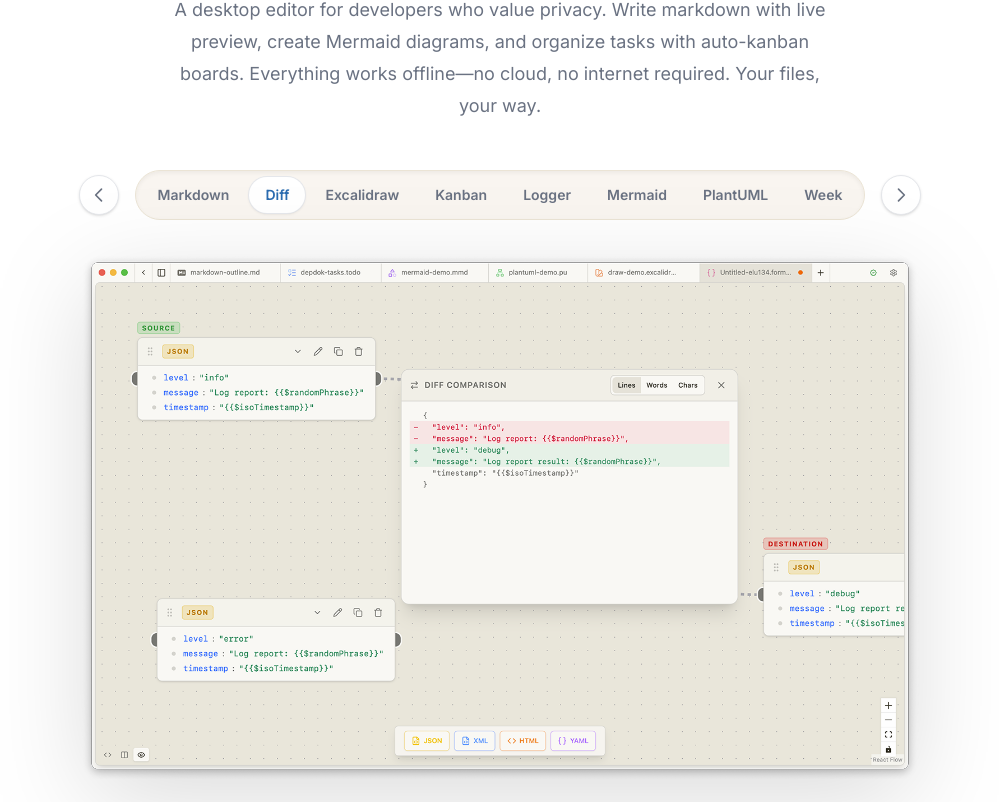
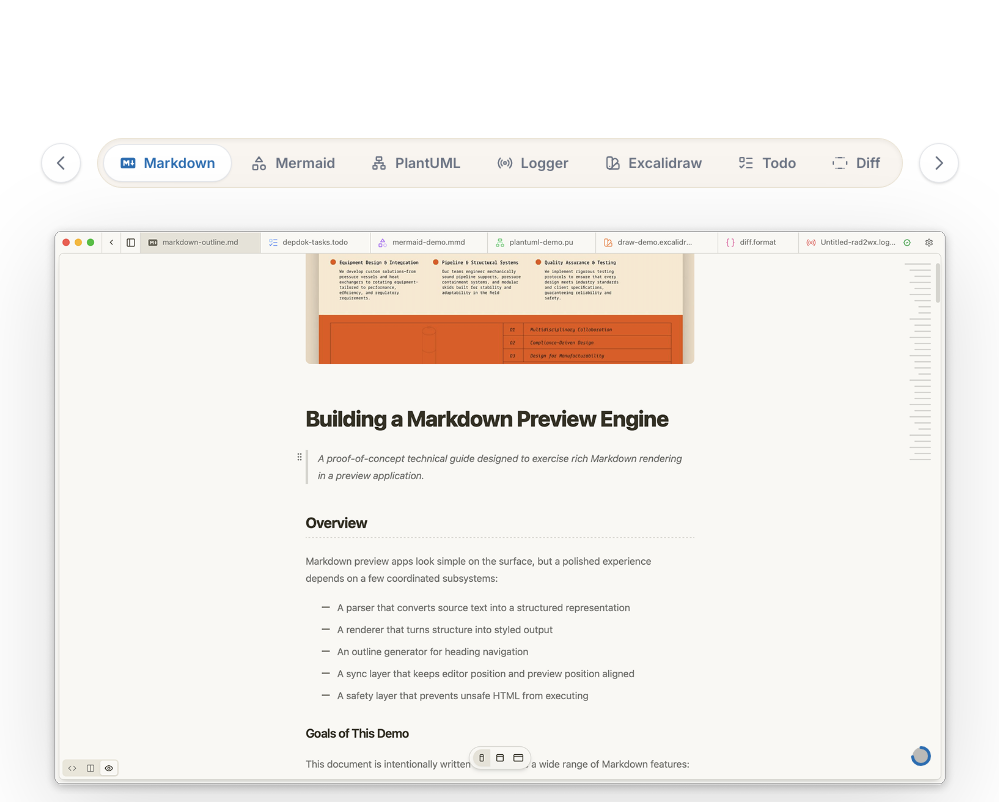
Before and after one commit to hudy9x/depdok-ladi, a Next.js app: page / in a window 1280 px wide. Shown: the part 538-1340 px from the top of the page, without its empty margins (140-1139 px from the left). Built offline with nearby package versions, Linux system fonts and the light colour scheme; no server answers.

Commit message:
refactor: update headline + sub headline

```diff
--- a/app/components/Carousel/Carousel.tsx
+++ b/app/components/Carousel/Carousel.tsx
@@ -1,66 +1,126 @@
 "use client";
 
-import React, { useState, useEffect } from 'react';
+import React, { useState, useEffect, useCallback } from 'react';
 import Image from 'next/image';
 
-const FEATURES = [
-  { id: 'markdown', label: 'Markdown', image: '/markdown/markdown-3.png' },
-  { id: 'diff', label: 'Diff', image: '/diff/Screenshot 2026-04-08 at 22.15.06 1.png' },
-  { id: 'excalidraw', label: 'Excalidraw', image: '/excalidraw/excalidraw.png' },
-  { id: 'kanban', label: 'Kanban', image: '/kanban/kanban-1.png' },
-  { id: 'logger', label: 'Logger', image: '/logger/logger.png' },
-  { id: 'mermaid', label: 'Mermaid', image: '/mermaid/mermaid-1.png' },
-  { id: 'plantuml', label: 'PlantUML', image: '/plantuml/plantuml-1.png' },
-  { id: 'week', label: 'Week', image: '/week/week-1.png' },
+import { getFeatureIcon } from '../FeatureIcons';
+
+export interface CarouselFeature {
+  id: string;
+  label: string;
+  heading: string;
+  subheading: string;
+  image: string;
+}
+
+const FEATURES: CarouselFeature[] = [
+  {
+    id: 'markdown',
+    label: 'Markdown',
+    heading: 'Write technical docs\nwithout losing your place.',
+    subheading: 'A full-featured Markdown editor with live preview, outline navigation, minimap structure view, and active heading highlights so long documents stay easy to write and explore.',
+    image: '/markdown/markdown-3.png',
+  },
+  {
+    id: 'mermaid',
+    label: 'Mermaid',
+    heading: 'Turn ideas into diagrams\nas fast as you can think.',
+    subheading: 'Create flowcharts, sequence diagrams, and other Mermaid visuals with live editing and instant preview, all inside the same workspace as your docs.',
+    image: '/mermaid/mermaid-1.png',
+  },
+  {
+    id: 'plantuml',
+    label: 'PlantUML',
+    heading: 'Edit technical diagrams\nwith less friction.',
+    subheading: 'Build UML and technical diagrams with interactive preview, click into elements to edit faster, add or remove parts visually, and jump back to the exact source line.',
+    image: '/plantuml/plantuml-1.png',
+  },
+  {
+    id: 'logger',
+    label: 'Logger',
+    heading: 'See live logs\nwithout leaving your app.',
+    subheading: 'Open a .logger file, stream logs from your code into a tiny local viewer, and filter fast with multi-keyword search like error, timeout, or specific user IDs.',
+    image: '/logger/logger.png',
+  },
+  {
+    id: 'excalidraw',
+    label: 'Excalidraw',
+    heading: 'Sketch rough ideas\nthe way developers actually work.',
+    subheading: 'Create and edit hand-drawn style diagrams and whiteboards directly in DepDok with smooth save handling and file watching for a reliable workflow.',
+    image: '/excalidraw/excalidraw.png',
+  },
+  {
+    id: 'todo',
+    label: 'Todo',
+    heading: 'Turn scattered tasks\ninto a clear workflow.',
+    subheading: 'Manage your work with todo files that automatically organize into Kanban boards and Week view, so planning feels lightweight instead of complicated.',
+    image: '/kanban/kanban-1.png',
+  },
+  {
+    id: 'diff',
+    label: 'Diff',
+    heading: 'Compare changes side by side\nwith clarity.',
+    subheading: 'Review before-and-after differences in supported .format files, making JSON, XML, and other structured content easier to inspect and understand.',
+    image: '/diff/Screenshot 2026-04-08 at 22.15.06 1.png',
+  },
 ];
 
-export default function Carousel() {
+interface CarouselProps {
+  onChange?: (feature: CarouselFeature) => void;
+  autoSwitchSeconds?: number;
+}
+
+export default function Carousel({ onChange, autoSwitchSeconds = 8 }: CarouselProps) {
   const [activeIndex, setActiveIndex] = useState(0);
-  const [timerKey, setTimerKey] = useState(0);
 
+  const goTo = useCallback((index: number) => {
+    setActiveIndex(index);
+  }, []);
+
+  // Notify parent whenever active feature changes
   useEffect(() => {
-    const timer = setInterval(() => {
+    onChange?.(FEATURES[activeIndex]);
+  }, [activeIndex, onChange]);
+
+  // Interval loop — triggers slide advance
+  useEffect(() => {
+    if (autoSwitchSeconds <= 0) return;
+    const interval = setInterval(() => {
       setActiveIndex((prev) => (prev + 1) % FEATURES.length);
-    }, 4000);
-    return () => clearInterval(timer);
-  }, [timerKey]);
+    }, autoSwitchSeconds * 1000);
+    return () => clearInterval(interval);
+  }, [activeIndex, autoSwitchSeconds]);
 
-  const resetTimer = () => setTimerKey((k) => k + 1);
-
-  const handlePrev = () => {
-    setActiveIndex((prev) => (prev === 0 ? FEATURES.length - 1 : prev - 1));
-    resetTimer();
-  };
-
-  const handleNext = () => {
-    setActiveIndex((prev) => (prev + 1) % FEATURES.length);
-    resetTimer();
-  };
+  const handlePrev = () => goTo(activeIndex === 0 ? FEATURES.length - 1 : activeIndex - 1);
+  const handleNext = () => goTo((activeIndex + 1) % FEATURES.length);
 
   return (
     <section className="mt-8 flex w-full flex-col items-center justify-center px-4 pb-8 sm:mt-12 md:px-8">
-      {/* Navigation Bar */}
-      <div className="mb-8 flex w-full max-w-5xl items-center justify-between gap-4">
+
+
+      {/* Navigation Bar — below the image */}
+      <div className="flex w-full max-w-5xl items-center justify-between gap-4">
         <button
           onClick={handlePrev}
           className="flex h-10 w-10 shrink-0 items-center justify-center rounded-full border border-gray-200 bg-white text-gray-500 shadow-sm transition-colors hover:bg-gray-50 focus:outline-none"
         >
-          <svg className="h-5 w-5" fill="none" stroke="currentColor" viewBox="0 0 24 24" xmlns="http://www.w3.org/2000/svg"><path strokeLinecap="round" strokeLinejoin="round" strokeWidth={2} d="M15 19l-7-7 7-7" /></svg>
+          <svg className="h-5 w-5" fill="none" stroke="currentColor" viewBox="0 0 24 24"><path strokeLinecap="round" strokeLinejoin="round" strokeWidth={2} d="M15 19l-7-7 7-7" /></svg>
         </button>
 
-        <div className="flex flex-1 overflow-x-auto no-scrollbar justify-center space-x-2 md:space-x-4">
-          <div className="flex bg-[#F9F5F0] p-1.5 rounded-full border border-[#EBE4D5] shadow-inner items-center overflow-x-auto no-scrollbar flex-nowrap w-max space-x-1">
+        <div className="flex flex-1 overflow-x-auto justify-center">
+          <div className="flex bg-[#F9F5F0] p-1.5 rounded-full border border-[#EBE4D5] shadow-inner items-center flex-nowrap w-max space-x-1">
             {FEATURES.map((feature, index) => {
               const isActive = index === activeIndex;
               return (
                 <button
                   key={feature.id}
-                  onClick={() => { setActiveIndex(index); resetTimer(); }}
-                  className={`flex shrink-0 items-center rounded-full px-4 py-2 text-sm font-semibold transition-all duration-300 ${isActive
+                  onClick={() => goTo(index)}
+                  className={`flex shrink-0 items-center gap-2 rounded-full px-4 py-2 text-sm font-semibold transition-all duration-300 ${isActive
                     ? "bg-white text-[#2B6CB0] shadow-sm ring-1 ring-gray-200"
                     : "text-gray-500 hover:text-gray-900"
                     }`}
                 >
+                  {getFeatureIcon(feature.id, "w-4 h-4")}
                   {feature.label}
                 </button>
               );
@@ -72,19 +132,21 @@ export default function Carousel() {
           onClick={handleNext}
           className="flex h-10 w-10 shrink-0 items-center justify-center rounded-full border border-gray-200 bg-white text-gray-500 shadow-sm transition-colors hover:bg-gray-50 focus:outline-none"
         >
-          <svg className="h-5 w-5" fill="none" stroke="currentColor" viewBox="0 0 24 24" xmlns="http://www.w3.org/2000/svg"><path strokeLinecap="round" strokeLinejoin="round" strokeWidth={2} d="M9 5l7 7-7 7" /></svg>
+          <svg className="h-5 w-5" fill="none" stroke="currentColor" viewBox="0 0 24 24"><path strokeLinecap="round" strokeLinejoin="round" strokeWidth={2} d="M9 5l7 7-7 7" /></svg>
         </button>
       </div>
 
       {/* Preview Image Area */}
-      <div className="relative aspect-[16/10] w-full max-w-5xl overflow-hidden" style={{ filter: "drop-shadow(0 25px 50px rgba(0, 0, 0, 0.15))" }}>
+      <div
+        className="relative mt-8 aspect-[16/10] w-full max-w-5xl overflow-hidden mb-6"
+        style={{ filter: "drop-shadow(0 25px 50px rgba(0, 0, 0, 0.15))" }}
+      >
         {FEATURES.map((feature, index) => {
           const isActive = index === activeIndex;
           return (
             <div
               key={feature.id}
-              className={`absolute inset-0 transition-opacity duration-700 ease-in-out ${isActive ? "opacity-100 z-10" : "opacity-0 z-0"
-                }`}
+              className={`absolute inset-0 transition-opacity duration-700 ease-in-out ${isActive ? "opacity-100 z-10" : "opacity-0 z-0"}`}
             >
               <Image
                 src={feature.image}
@@ -97,7 +159,52 @@ export default function Carousel() {
             </div>
           );
         })}
+
+        {/* Circular Progress Ring */}
+        {autoSwitchSeconds > 0 && (() => {
+          const size = 20;
+          const strokeW = 3;
+          const radius = (size - strokeW) / 2;
+          const circumference = 2 * Math.PI * radius;
+          return (
+            <div className="absolute bottom-7 right-7 z-20">
+              <style>{`
+                @keyframes progressRing {
+                  0% { stroke-dashoffset: ${circumference}; }
+                  100% { stroke-dashoffset: 0; }
+                }
+              `}</style>
+              <svg width={size} height={size} style={{ transform: 'rotate(-90deg)' }}>
+                {/* Track */}
+                <circle
+                  cx={size / 2}
+                  cy={size / 2}
+                  r={radius}
+                  fill="rgba(0,0,0,0.25)"
+                  stroke="var(--primary)"
+                  strokeWidth={strokeW}
+                />
+                {/* Progress */}
+                <circle
+                  key={activeIndex}
+                  cx={size / 2}
+                  cy={size / 2}
+                  r={radius}
+                  fill="none"
+                  stroke="#2B6CB0"
+                  strokeWidth={strokeW}
+                  strokeLinecap="round"
+                  strokeDasharray={circumference}
+                  strokeDashoffset={circumference}
+                  style={{ animation: `progressRing ${autoSwitchSeconds}s linear forwards` }}
+                />
+              </svg>
+            </div>
+          );
+        })()}
       </div>
+
+
     </section>
   );
 }
--- /dev/null
+++ b/app/components/FeatureIcons.tsx
@@ -0,0 +1,68 @@
+import React from 'react';
+
+export interface CustomIconProps {
+  className?: string;
+  primary?: string;
+  secondary?: string;
+}
+
+export const PlantumlIcon = ({ className, primary = "currentColor", secondary = "currentColor" }: CustomIconProps) => (
+  <svg width="24" height="24" viewBox="0 0 24 24" fill="none" xmlns="http://www.w3.org/2000/svg" className={className}>
+    <path d="M12 8V12" stroke={secondary} strokeWidth="2" strokeLinecap="round" strokeLinejoin="round" />
+    <path d="M6 12H18" stroke={secondary} strokeWidth="2" strokeLinecap="round" strokeLinejoin="round" />
+    <path d="M6 12V16" stroke={secondary} strokeWidth="2" strokeLinecap="round" strokeLinejoin="round" />
+    <path d="M18 12V16" stroke={secondary} strokeWidth="2" strokeLinecap="round" strokeLinejoin="round" />
+    <path d="M15 3H9C8.44772 3 8 3.44772 8 4V7C8 7.55228 8.44772 8 9 8H15C15.5523 8 16 7.55228 16 7V4C16 3.44772 15.5523 3 15 3Z" stroke={primary} strokeWidth="2" strokeLinecap="round" strokeLinejoin="round" />
+    <path d="M8 16H4C3.44772 16 3 16.4477 3 17V20C3 20.5523 3.44772 21 4 21H8C8.55228 21 9 20.5523 9 20V17C9 16.4477 8.55228 16 8 16Z" stroke={primary} strokeWidth="2" strokeLinecap="round" strokeLinejoin="round" />
+    <path d="M20 16H16C15.4477 16 15 16.4477 15 17V20C15 20.5523 15.4477 21 16 21H20C20.5523 21 21 20.5523 21 20V17C21 16.4477 20.5523 16 20 16Z" stroke={primary} strokeWidth="2" strokeLinecap="round" strokeLinejoin="round" />
+  </svg>
+);
+
+export const MmdIcon = ({ className, primary = "currentColor", secondary = "currentColor" }: CustomIconProps) => (
+  <svg width="24" height="24" viewBox="0 0 24 24" fill="none" xmlns="http://www.w3.org/2000/svg" className={className}>
+    <path d="M12 3L17 10H7L12 3Z" stroke={primary} strokeWidth="2" strokeLinecap="round" strokeLinejoin="round" />
+    <path d="M9 15H4C3.44772 15 3 15.4477 3 16V21C3 21.5523 3.44772 22 4 22H9C9.55228 22 10 21.5523 10 21V16C10 15.4477 9.55228 15 9 15Z" stroke={primary} strokeWidth="2" strokeLinecap="round" strokeLinejoin="round" />
+    <path d="M18 22C19.933 22 21.5 20.433 21.5 18.5C21.5 16.567 19.933 15 18 15C16.067 15 14.5 16.567 14.5 18.5C14.5 20.433 16.067 22 18 22Z" stroke={secondary} strokeWidth="2" strokeLinecap="round" strokeLinejoin="round" />
+  </svg>
+);
+
+export const TodoIcon = ({ className, primary = "currentColor", secondary = "currentColor" }: CustomIconProps) => (
+  <svg width="24" height="24" viewBox="0 0 24 24" fill="none" xmlns="http://www.w3.org/2000/svg" className={className}>
+    <path d="M13 5H21" stroke={primary} strokeWidth="2" strokeLinecap="round" strokeLinejoin="round" />
+    <path d="M13 12H21" stroke={primary} strokeWidth="2" strokeLinecap="round" strokeLinejoin="round" />
+    <path d="M13 19H21" stroke={primary} strokeWidth="2" strokeLinecap="round" strokeLinejoin="round" />
+    <path d="M3 17L5 19L9 15" stroke={primary} strokeWidth="2" strokeLinecap="round" strokeLinejoin="round" />
+    <path d="M8 4H4C3.44772 4 3 4.44772 3 5V9C3 9.55228 3.44772 10 4 10H8C8.55228 10 9 9.55228 9 9V5C9 4.44772 8.55228 4 8 4Z" stroke={secondary} strokeWidth="2" strokeLinecap="round" strokeLinejoin="round" />
+  </svg>
+);
+
+export const MarkdownIcon = ({ className, primary = "currentColor" }: CustomIconProps) => (
+  <svg width="24" height="24" viewBox="0 0 24 24" fill="none" xmlns="http://www.w3.org/2000/svg" className={className}>
+    <path d="M20.5 4H3.5C2.1 4 1 5.1 1 6.5V17.5C1 18.9 2.1 20 3.5 20H20.5C21.9 20 23 18.9 23 17.5V6.5C23 5.1 21.9 4 20.5 4ZM5 16V8H7.5L9.5 10.5L11.5 8H14V16H12V11.5L9.5 14.5L7 11.5V16H5ZM18.5 16L15.5 12H17.5V8H19.5V12H21.5L18.5 16Z" fill={primary} />
+  </svg>
+);
+
+export const LoggerIcon = ({ className }: { className?: string }) => (
+  <svg width="24" height="24" viewBox="0 0 24 24" fill="none" stroke="currentColor" strokeWidth="2" strokeLinecap="round" strokeLinejoin="round" className={className}><path d="M4.9 19.1C1 15.2 1 8.8 4.9 4.9"/><path d="M7.8 16.2c-2.3-2.3-2.3-6.1 0-8.5"/><circle cx="12" cy="12" r="2"/><path d="M16.2 7.8c2.3 2.3 2.3 6.1 0 8.5"/><path d="M19.1 4.9C23 8.8 23 15.2 19.1 19.1"/></svg>
+);
+
+export const ExcalidrawIcon = ({ className }: { className?: string }) => (
+  <svg width="24" height="24" viewBox="0 0 24 24" fill="none" stroke="currentColor" strokeWidth="2" strokeLinecap="round" strokeLinejoin="round" className={className}><path d="M11 17a4 4 0 0 1-8 0V5a2 2 0 0 1 2-2h4a2 2 0 0 1 2 2Z"/><path d="M16.7 13H19a2 2 0 0 1 2 2v4a2 2 0 0 1-2 2H7"/><path d="M7 17h.01"/><path d="m11 8 2.3-2.3a2.4 2.4 0 0 1 3.404.004L18.6 7.6a2.4 2.4 0 0 1 .026 3.434L11 18"/></svg>
+);
+
+export const DiffIcon = ({ className }: { className?: string }) => (
+  <svg width="24" height="24" viewBox="0 0 24 24" fill="none" stroke="currentColor" strokeWidth="2" strokeLinecap="round" strokeLinejoin="round" className={className}><path d="M15 4H9"/><path d="M9 20h6"/><path d="M22 10v4"/><path d="M2 10v4"/><path d="M6 4h.01"/><path d="M18 4h.01"/><path d="M6 20h.01"/><path d="M18 20h.01"/></svg>
+);
+
+export const getFeatureIcon = (id: string, className: string) => {
+  switch (id) {
+    case 'markdown': return <MarkdownIcon className={className} />;
+    case 'mermaid': return <MmdIcon className={className} />;
+    case 'plantuml': return <PlantumlIcon className={className} />;
+    case 'logger': return <LoggerIcon className={className} />;
+    case 'excalidraw': return <ExcalidrawIcon className={className} />;
+    case 'todo': return <TodoIcon className={className} />;
+    case 'diff': return <DiffIcon className={className} />;
+    default: return <MarkdownIcon className={className} />;
+  }
+};
--- a/app/components/Hero.tsx
+++ b/app/components/Hero.tsx
@@ -4,12 +4,14 @@ import Image from "next/image";
 import Link from "next/link";
 import { dmSerif } from "../utils/fonts";
 import { useEffect, useState } from "react";
-import Carousel from "./Carousel/Carousel";
+import Carousel, { CarouselFeature } from "./Carousel/Carousel";
 import { event } from "../utils/gtag";
 
 export default function Hero() {
   const [downloadUrl, setDownloadUrl] = useState("https://github.com/hudy9x/depdok-ladi/releases/latest");
   const [platform, setPlatform] = useState("macOS");
+  const [activeFeature, setActiveFeature] = useState<CarouselFeature | null>(null);
+  const [textVisible, setTextVisible] = useState(true);
   const [version, setVersion] = useState(() => {
     if (typeof window !== "undefined") {
       return localStorage.getItem("depdok-version") || "v0.0.1";
@@ -50,6 +52,14 @@ export default function Hero() {
     fetchLatestVersion();
   }, []);
 
+  const handleFeatureChange = (feature: CarouselFeature) => {
+    setTextVisible(false);
+    setTimeout(() => {
+      setActiveFeature(feature);
+      setTextVisible(true);
+    }, 200);
+  };
+
   const handleDownloadClick = () => {
     console.log('Sending GA event:', { action: 'download', category: 'App', label: platform });
     event({
@@ -77,15 +87,15 @@ export default function Hero() {
         />
       </div>
 
-      <h1 className={`max-w-4xl text-3xl leading-10 sm:leading-16 font-bold tracking-tight text-black sm:text-5xl ${dmSerif.className}`}>
-        Lightweight, offline-first<br /> editor for developers.
+      <h1 className={`max-w-4xl text-3xl leading-10 sm:leading-16 font-bold tracking-tight text-black sm:text-5xl ${dmSerif.className} transition-opacity duration-200 whitespace-pre-line`} style={{ opacity: textVisible ? 1 : 0 }}>
+        {activeFeature ? activeFeature.heading : 'Lightweight, offline-first\neditor for developers.'}
       </h1>
-      <p className="mt-6 max-w-2xl text-base sm:text-lg leading-8 text-gray-500">
-        A desktop editor for developers who value privacy. Write markdown with live preview, create Mermaid diagrams, and organize tasks with auto-kanban boards. Everything works offline—no cloud, no internet required. Your files, your way.
+      <p className="mt-6 max-w-2xl text-base sm:text-lg leading-8 text-gray-500 transition-opacity duration-200" style={{ opacity: textVisible ? 1 : 0 }}>
+        {activeFeature ? activeFeature.subheading : 'A desktop editor for developers who value privacy. Write markdown with live preview, create Mermaid diagrams, and organize tasks with auto-kanban boards. Everything works offline—no cloud, no internet required. Your files, your way.'}
       </p>
 
       <div className="w-full flex justify-center mb-12">
-        <Carousel />
+        <Carousel onChange={handleFeatureChange} />
       </div>
 
 
```
